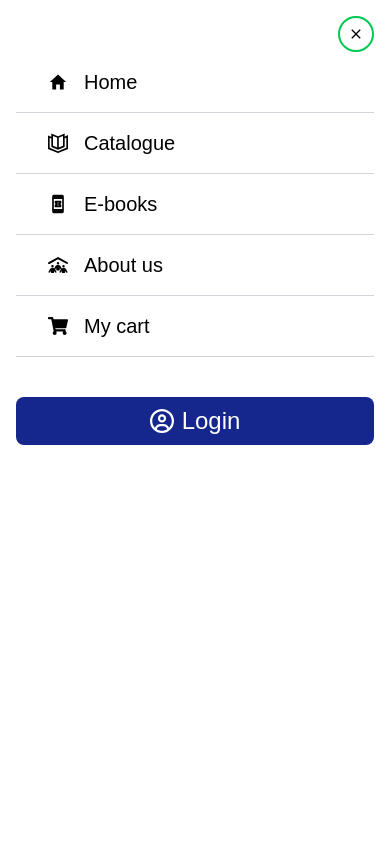
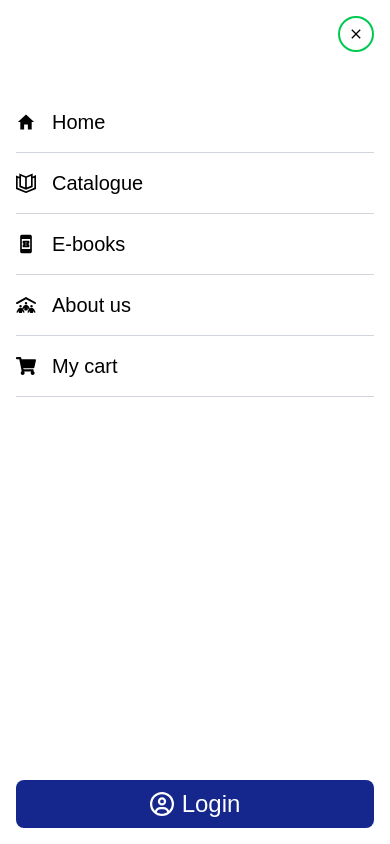
Before and after one commit to AgileMinds48/bible_bookministry-frontend, a Next.js app: page / in a window 390 px wide. Both pictures are taken after a click on the button 354 px from the left and 36 px from the top of the page. Shown: the top 844 px of the page. Built offline with nearby package versions, Linux system fonts and the light colour scheme.

Commit message:
login and signup working on mobile

```diff
--- a/components/Auth/Login.tsx
+++ b/components/Auth/Login.tsx
@@ -87,16 +87,16 @@ const Login = ({handleCloseModal,onSignUpClick}: LoginProps) => {
   };
   return (
     <section className=''>
-      <div className="bg-[#5a88a7] shadow-2xl poppins grid md:grid-cols-2 text-black min-h-[80dvh] ">
+      <div className="bg-[#5a88a7] shadow-2xl poppins grid  md:grid-cols-2 text-black min-h-[80dvh] ">
         <div
-          className='content-center w-full h-full'
+          className='hidden md:block content-center w-full h-full'
         >
           <Image priority={true} src={logo2} alt='Bible and book ministry logo' className='w-7xl object-cover' />
         </div>
-        <div className="bg-white p-5 sm:p-10 md:p-24 lg:px-8">
+        <div className="bg-white p-5 pt-10 md:p-24 lg:px-8">
           <form onSubmit={handleSubmit}>
             <div className="mb-15">
-              <h1 className="text-4xl md:text-6xl font-bold text-[#15278c]">Login</h1>
+              <h1 className="text-4xl md:text-6xl font-bold text-[#15278c] ">Login</h1>
               <p className="text-gray-800 md:text-xl text-[1.1rem] mb-10">
                 Get back into your account
               </p>
@@ -195,7 +195,7 @@ const Login = ({handleCloseModal,onSignUpClick}: LoginProps) => {
 
             </div>
             <button className='   w-full'>
-              <div className="flex justify-center pr-4  p-2  items-center w-[60%] rounded-full border-[#15278c] border-2 m-auto">
+              <div className="flex whitespace-nowrap justify-center pr-4  p-2  items-center w-[60%] rounded-full border-[#15278c] border-2 m-auto">
                 <Image
                   className="h-10 w-10 object-contain cursor-pointer"
                   src={google}
--- a/components/Auth/SignUp.tsx
+++ b/components/Auth/SignUp.tsx
@@ -129,11 +129,11 @@ if (!res.ok) {
       <div  className="bg-[#5a88a7] shadow-2xl poppins grid md:grid-cols-2 text-black min-h-[80dvh] ">
         <div
           // style={{ background: "url(/pattern-bg.png)" }}
-          className='content-center w-full h-full'
+          className='hidden md:block content-center w-full h-full'
         >
         <Image priority={true} src={logo2} alt='Bible and book ministry logo' className='w-7xl object-cover'/>
 </div>
-      <div className="bg-white p-5 sm:p-10 md:p-24 lg:px-8">
+      <div className="bg-white pt-10 p-5 md:p-24 lg:px-8">
         <form onSubmit={handleSubmit}>
           <div className="mb-15">
             <h1 className="text-4xl md:text-6xl font-bold text-[#15278c]">Create Account</h1>
@@ -149,9 +149,9 @@ if (!res.ok) {
               style={{position:"relative"}}
               className={`relative h-14 ${
                 inputName === 'firstName'
-                  ? 'w-[48%] inline-block mr-4'
+                  ? 'md:w-[48%] w-full inline-block md:mr-4'
                   : inputName === 'lastName'
-                  ? 'w-[48%] inline-block'
+                  ? 'md:w-[48%] w-full inline-block'
                   : 'w-full'
               } ${
                 inputName === 'password' || inputName === 'password2'
@@ -276,7 +276,7 @@ if (!res.ok) {
           <div className='after:content-[""] after:block lg:w-[45%] w-[25%] h-0.5 right-0 bg-gray-500 top-[50%] absolute hidden sm:block'></div>
 
             </div>
-        <button className='   w-full'>
+        <button className='whitespace-nowrap w-full'>
           <div className="flex justify-center pr-4  p-2  items-center w-[60%] rounded-full border-[#15278c] border-2 m-auto">
             <Image
               className="h-10 object-contain cursor-pointer"
--- a/components/Header/Header.tsx
+++ b/components/Header/Header.tsx
@@ -102,7 +102,9 @@ const Header = () => {
             >
               {LoggedIn ?
              username?.slice(0,1).toUpperCase()
-                : <span className="flex items-center gap-2 px-2"> <LuUserRound /> Sign Up</span>}
+                :
+                <button className="flex items-center gap-2 px-2"> <LuUserRound /> Sign Up</button>
+              }
               <AnimatePresence>
                 {isLoggedIn()
                   &&
@@ -139,29 +141,13 @@ const Header = () => {
 
             className={`fixed inset-0 h-screen z-[100000] `}>
           <Menu
+
           onClose={handleOpenMenu}
           />
           </motion.div>)}
       </AnimatePresence>
       <ModalWrapper/>
-      {/* <Modal
-        isOpen={!!modalType}
-        onClose={handleCloseModal}
-      >
-        <AnimatePresence>
-          <motion.div
-            initial={{ opacity: 0, y: 100 }}
-            animate={{ opacity: 1, y: 0 }}
-            transition={{ duration: 0.1, delay: 0.1 }}>
-            {modalType === "login" ?
-              (<Login handleCloseModal={handleCloseModal} onSignUpClick={handleShowSignUp} />)
-              : modalType === "signup" ?
-              (<SignUp onLoginClick={handleShowLogin} />)
-              : null
-              }
-          </motion.div>
-        </AnimatePresence>
-      </Modal> */}
+
     </>
   );
 };
--- a/components/Menu/Menu.tsx
+++ b/components/Menu/Menu.tsx
@@ -1,19 +1,24 @@
+"use client"
 import { userEmail, username } from '@/app/utils/logininfo';
 import { capitalise, handleLogout, isLoggedIn } from '@/app/utils/auth';
 import { AnimatePresence,motion } from 'framer-motion';
 import Link from 'next/link';
-import React from 'react'
+import React, { useState } from 'react'
 import { FaShoppingCart } from 'react-icons/fa';
 import { FaPeopleRoof, FaRegCircleUser } from 'react-icons/fa6';
 import { GrCatalog } from 'react-icons/gr';
 import { IoMdClose, IoMdHome } from 'react-icons/io';
 import { MdBookOnline } from 'react-icons/md';
 import { TbLogout2 } from 'react-icons/tb';
+import ModalWrapper from '../Modal/ModalWrapper';
+import { ModalProvider, useModal } from '../Modal/ModalContext';
 
 interface MenuProps{
-  onClose:()=>void
+  onClose: () => void
 }
-const Menu = ({ onClose }: MenuProps) => {
+const Menu = ({ onClose, }: MenuProps) => {
+  const { showSignUp } = useModal();
+// const [showLogin,setShowLogin]=useState<boolean>(false)
   const loggedIn = isLoggedIn();
   // const username = getUserEmail();
   const navItems = [
@@ -42,9 +47,9 @@ const Menu = ({ onClose }: MenuProps) => {
       </div>
         </div>}
       <AnimatePresence>
-      <ul className=''>
+      <ul className='mt-10'>
         {navItems.map(({ label, href,icon },id) => (
-          <Link key={label} href={href} className='flex items-center space-x-2 px-8 border-b border-gray-300'>
+          <Link key={label} href={href} className='flex items-center space-x-2  border-b border-gray-300'>
             <motion.div
                 initial={{opacity:0 ,x: 100 }}
               animate={{ opacity: 1, x: 0 }}
@@ -77,11 +82,19 @@ const Menu = ({ onClose }: MenuProps) => {
   )
         :
 
-        (<div className='mt-10 text-2xl flex gap-2 justify-center items-center text-white bg-[#15278c] rounded-lg py-2 '>
-        <FaRegCircleUser className='text-white '/>
+        (<button
+         onClick={()=>showSignUp()}
+          className='mt-auto text-2xl flex gap-2 justify-center items-center text-white bg-[#15278c] rounded-lg py-2 '>
+          <FaRegCircleUser
+
+            className='text-white ' />
         Login
-      </div>)}
-  </div>  )
+        </button>)}
+      {
+        <ModalWrapper />
+      }
+      </div>
+  )
 }
 
 export default Menu;
--- a/components/Modal/Modal.tsx
+++ b/components/Modal/Modal.tsx
@@ -50,7 +50,7 @@ const Modal: React.FC<ModalProps> = ({ isOpen, onClose, children, maxWidth = "ma
           <button
             aria-label='Close modal'
             onClick={onClose}
-            className="hidden md:block absolute top-4 right-4 text-white hover:text-black/50 cursor-pointer duration-150 text-3xl z-10 bg-black/20 rounded-full p-2"
+            className=" absolute top-4 right-4 text-white hover:text-black/50 cursor-pointer duration-150 text-3xl z-10 bg-black/20 rounded-full p-2"
           >
             <IoClose />
           </button>
--- a/components/Modal/ModalContext.tsx
+++ b/components/Modal/ModalContext.tsx
@@ -14,6 +14,7 @@ const ModalContext = createContext<ModalContextProps | undefined>(undefined);
 
 export const useModal = () => {
   const ctx = useContext(ModalContext);
+  console.log("Modal context:", ctx);
   if (!ctx) throw new Error("useModal must be used within ModalProvider");
   return ctx;
 };
```
